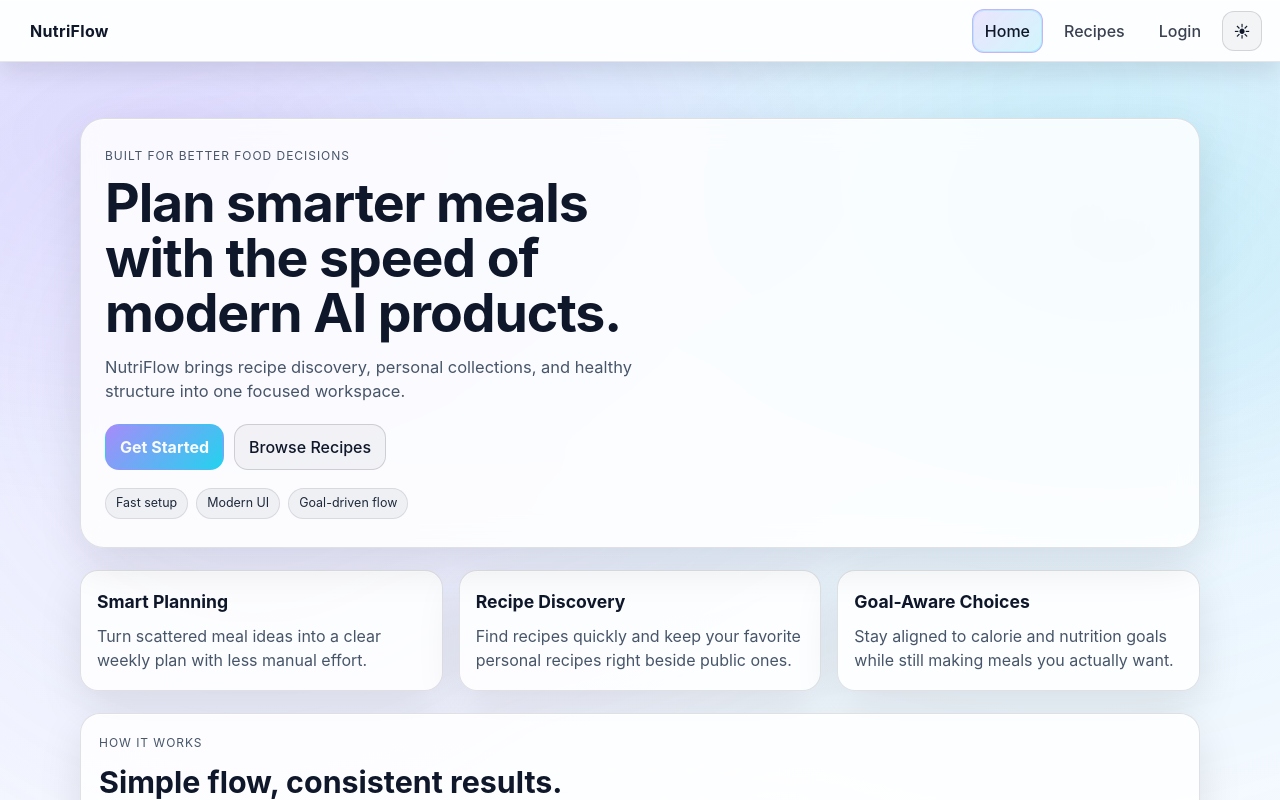
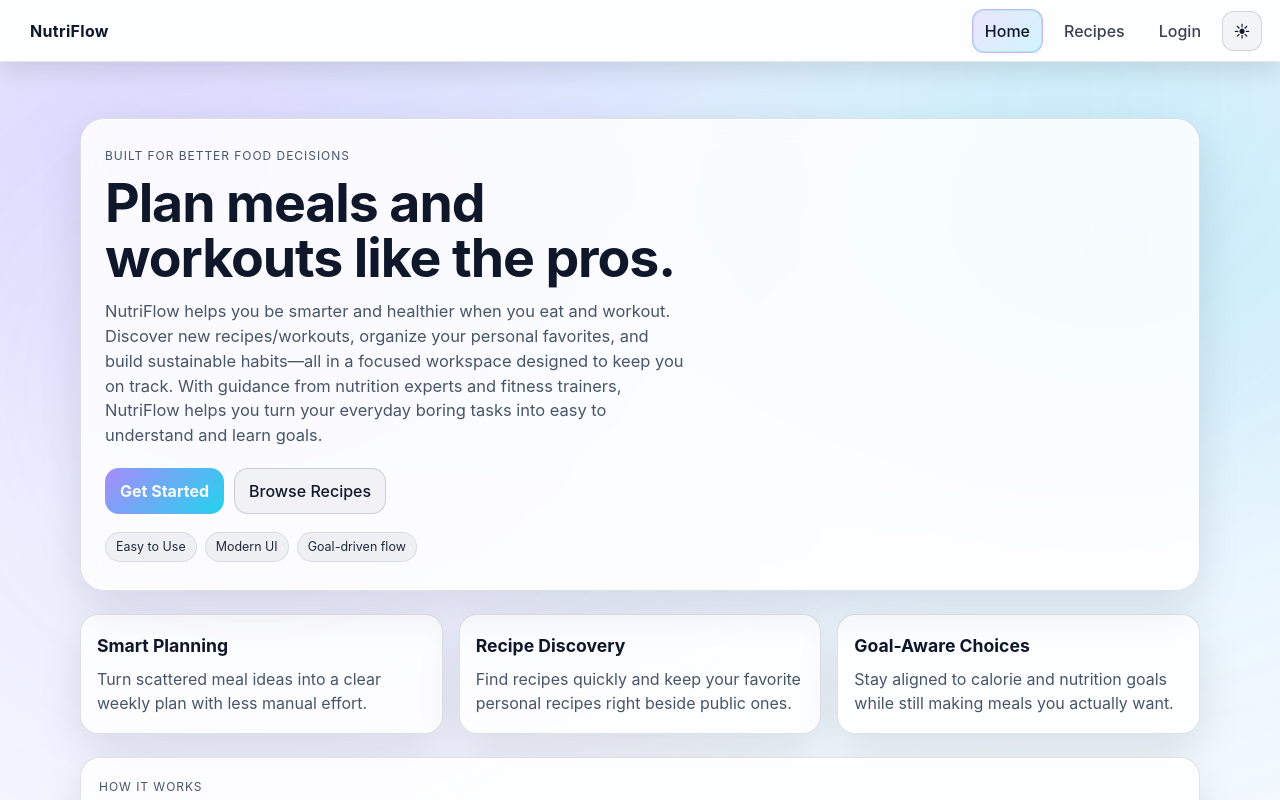
Before and after one commit to masterpoag/CSCI-387-group-project, a React (Vite) app: page /~group3sp26/ in a window 1280 px wide. Shown: the top 800 px of the page. Built offline with nearby package versions, Linux system fonts and the light colour scheme.

Commit message:
Changes the homepage working

```diff
--- a/src/pages/index.jsx
+++ b/src/pages/index.jsx
@@ -28,17 +28,18 @@ export default function HomePage({/* Add Vars here for passthrough*/}) {
       <div className="homePageShell">
         <section className="homeHero">
           <p className="homeKicker">Built for better food decisions</p>
-          <h1 className="homeTitle">Plan smarter meals with the speed of modern AI products.</h1>
+          <h1 className="homeTitle">Plan meals and workouts like the pros.</h1>
           <p className="homeSubtitle">
-            NutriFlow brings recipe discovery, personal collections, and healthy structure into one
-            focused workspace.
+          NutriFlow helps you be smarter and healthier when you eat and workout.
+          Discover new recipes/workouts, organize your personal favorites, and build sustainable habits—all in a focused workspace designed to keep you on track.
+          With guidance from nutrition experts and fitness trainers, NutriFlow helps you turn your everyday boring tasks into easy to understand and learn goals.
           </p>
           <div className="homeHeroCta">
             <Link className="homePrimaryCta" to="/login">Get Started</Link>
             <Link className="homeSecondaryCta" to="/food">Browse Recipes</Link>
           </div>
           <div className="homeProofRow" aria-label="Key highlights">
-            <span className="homeProofPill">Fast setup</span>
+            <span className="homeProofPill">Easy to Use</span>
             <span className="homeProofPill">Modern UI</span>
             <span className="homeProofPill">Goal-driven flow</span>
           </div>
```
